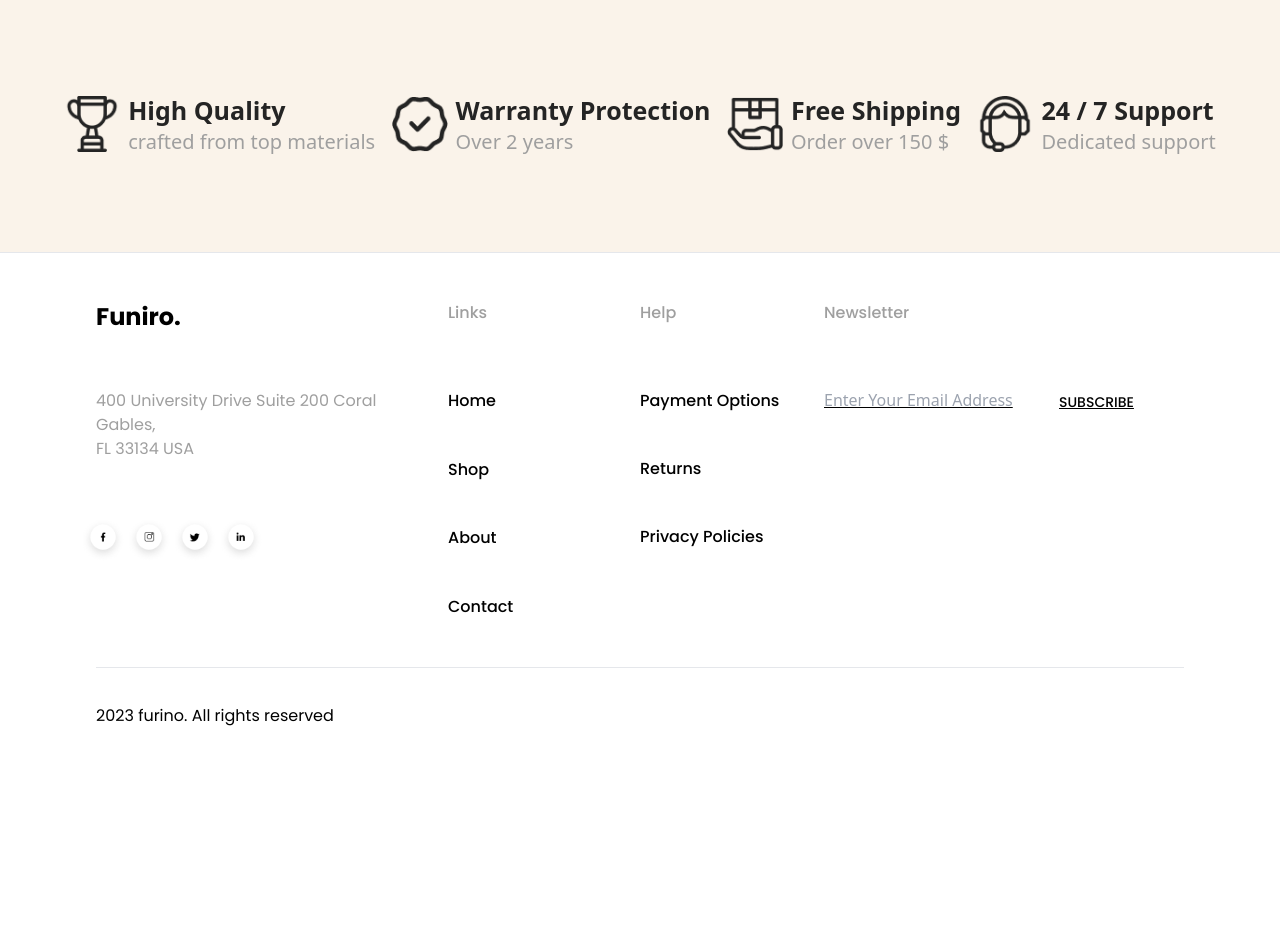
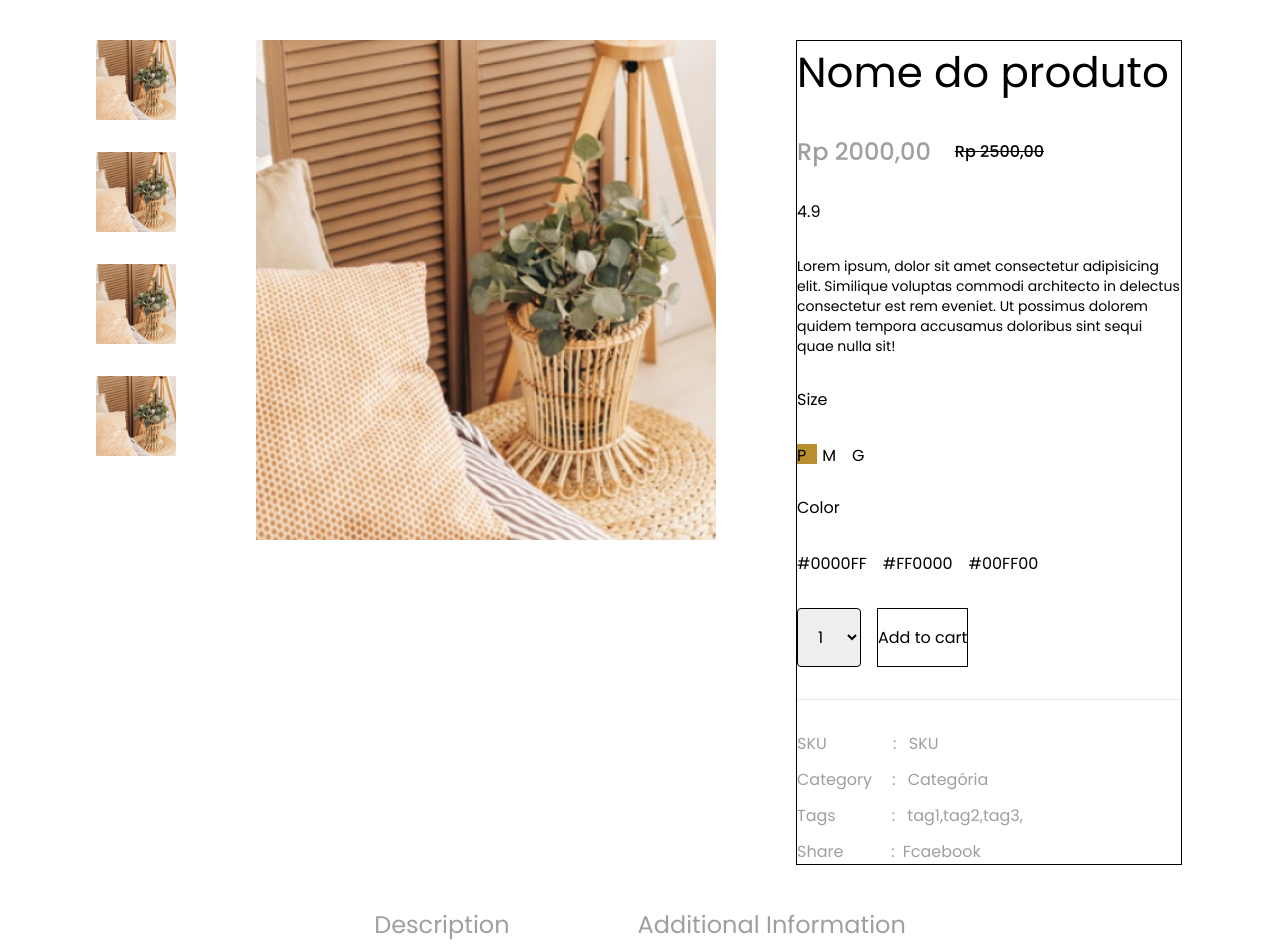
Before and after one commit to MurilloLeoni/Desafio-Semana-12, a React (Vite) app: page /product in a window 1280 px wide. Shown: the part 100-1052 px from the top of the page. Before the commit the page ends 828 px from the top, so only its background shows below. Built offline with nearby package versions, Linux system fonts and the light colour scheme; no server answers.

Commit message:
feat: finished product page

```diff
--- a/src/App.tsx
+++ b/src/App.tsx
@@ -5,6 +5,7 @@ import Home from "./pages/home/Home"
 import Contact from "./pages/contact/Contact"
 import Qualities from "./components/qualities/Qualities"
 import Shop from "./pages/shop/Shop"
+import Product from "./pages/product/Product"
 
 function App() {
 
@@ -16,6 +17,7 @@ function App() {
         <Route path="/" element={<Home />}/>
         <Route path="/shop" element={<Shop />}/>
         <Route path="/contact" element={<Contact />}/>
+        <Route path="/product" element ={<Product />}/>
       </Routes>
       <Qualities/>
       <Footer/>
--- a/src/components/listProducts/List.tsx
+++ b/src/components/listProducts/List.tsx
@@ -1,9 +1,10 @@
-import { useState, useEffect } from 'react';
-import Card from '../../components/cards/Card';
-import { Product } from '../../types/typeProduct';
-import Pagination from '../Pagination';
-import Filter from '../filter/Filter';
-import { useLocation } from 'react-router-dom';
+import { useState, useEffect } from "react";
+import Card from "../../components/cards/Card";
+import { Product } from "../../types/typeProduct";
+import Pagination from "../Pagination";
+import Filter from "../filter/Filter";
+import { useLocation } from "react-router-dom";
+import { fetchProducts } from "../../utils/fetchedProducts";
 
 const List = () => {
   const [products, setProducts] = useState<Product[]>([]);
@@ -13,10 +14,12 @@ const List = () => {
   const location = useLocation();
 
   useEffect(() => {
-    fetch('/db/db.json')
-      .then(response => response.json())
-      .then(data => setProducts(data.products))
-      .catch(error => console.error('Error fetching products:', error));
+    const getProducts = async () => {
+      const fetchedProducts = await fetchProducts();
+      setProducts(fetchedProducts);
+    };
+
+    getProducts();
   }, []);
 
   const start = offset + 1;
@@ -24,7 +27,8 @@ const List = () => {
 
   const filteredProducts = products.slice(offset, offset + currentDisplay);
 
-  const ShowFilterAndPagination = location.pathname !== '/' && location.pathname !== '/nome-do-produto';
+  const ShowFilterAndPagination =
+    location.pathname !== "/" && location.pathname !== "/nome-do-produto";
 
   return (
     <>
@@ -39,7 +43,7 @@ const List = () => {
       )}
       <div className="px-4 md:px-24 md:mt-14">
         <div className="grid grid-cols-1 sm:grid-cols-2 lg:grid-cols-4 gap-8">
-          {filteredProducts.map(product => (
+          {filteredProducts.map((product) => (
             <Card key={product.id} {...product} />
           ))}
         </div>
--- /dev/null
+++ b/src/components/singleProduct/Descriptions.tsx
@@ -0,0 +1,21 @@
+import React from "react";
+import { Product } from "../../types/typeProduct";
+
+const Descriptions = ({
+  description = {
+    short: "",
+    long: "Loren ipsum dolor sit amet consectetur adipisicing elit. Loren ipsum dolor sit amet consectetur adipisicing elit. Loren ipsum dolor sit amet consectetur adipisicing elit. Loren ipsum dolor sit amet consectetur adipisicing elit. Loren ipsum dolor sit amet consectetur adipisicing elit. Loren ipsum dolor sit amet consectetur adipisicing elit.",
+  },
+}: Product) => {
+  return (
+    <div className="px-52 font-poppins">
+      <div className="flex justify-center items-center gap-32  text-2xl text-#9F9F9F mb-9 cursor-pointer">
+        <h2>Description</h2>
+        <h2>Additional Information</h2>
+      </div>
+      <p className="text-#9F9F9F text-justify ">{description.long}</p>
+    </div>
+  );
+};
+
+export default Descriptions;
--- /dev/null
+++ b/src/components/singleProduct/Main.tsx
@@ -0,0 +1,71 @@
+import React, { useEffect, useState } from 'react'
+import { fetchProducts } from '../../utils/fetchedProducts';
+import { Product } from '../../types/typeProduct';
+
+const Main = ({
+    sku = 'SKU',
+    title = 'Nome do produto',
+    category = 'Categória',
+    tags = ['tag1', 'tag2', 'tag3'],
+    normalPrice = 'Rp 2500,00',
+    salePrice = 'Rp 2000,00',
+    description = { short: 'Lorem ipsum, dolor sit amet consectetur adipisicing elit. Similique voluptas commodi architecto in delectus consectetur est rem eveniet. Ut possimus dolorem quidem tempora accusamus doloribus sint sequi quae nulla sit!', long: 'Long descricão do produto' },
+    colors = [
+        { name: 'Azul', hex: '#0000FF' },
+        { name: 'Vermelho', hex: '#FF0000' },
+        { name: 'Verde', hex: '#00FF00' }
+    ],
+    sizes = ['P', 'M', 'G'],
+    rating = 4.9,
+    images,
+}: Product) => {
+  return (
+    <div className='flex gap-20 px-24 py-11 font-poppins'>
+        <div className='flex flex-col gap-8'>
+            <img className="w-20 h-20 object-cover" src='/src/assets/imgs/Bedroom-home.png' alt="Imagem1" />
+            <img className="w-20 h-20 object-cover" src='/src/assets/imgs/Bedroom-home.png' alt="Imagem1" />
+            <img className="w-20 h-20 object-cover" src='/src/assets/imgs/Bedroom-home.png' alt="Imagem1" />
+            <img className="w-20 h-20 object-cover" src='/src/assets/imgs/Bedroom-home.png' alt="Imagem1" />
+        </div>
+        <img className="w-[460px] h-[500px] object-cover" src='/src/assets/imgs/Bedroom-home.png' alt="Imagem1" />
+        <div className='flex flex-col gap-8 border border-black'>
+            <h1 className='text-[42px]'>{title}</h1>
+            <div className='flex gap-6 items-center'>
+                <h4 className='text-#9F9F9F font-medium text-2xl'>{salePrice}</h4>
+                <h4 className='line-through font-medium text-base'>{normalPrice}</h4>
+            </div>
+            <p>{rating}</p>
+            <p className='w-96 text-sm'>{description.short}</p>
+            <h6>Size</h6>
+            <div className='flex gap-4 bg-#B88E2F w-5 h-5'>
+                <button>{sizes[0]}</button>
+                <button>{sizes[1]}</button>
+                <button>{sizes[2]}</button>
+            </div>
+            <h6>Color</h6>
+            <div className='flex gap-4'>
+                <button>{colors[0].hex}</button>
+                <button>{colors[1].hex}</button>
+                <button>{colors[2].hex}</button>
+            </div>
+            <div className='flex gap-4'>
+            <select className='border border-black rounded px-4 py-4' name="" id="">
+                <option value="1">1</option>
+                <option value="2">2</option>
+                <option value="3">3</option>
+            </select>
+            <button className='border border-black'>Add to cart</button>
+            </div>
+            <hr />
+            <div className='text-#9F9F9F flex flex-col gap-3'>
+            <h6>SKU <span className='ml-[62px] mr-2'>:</span> {sku}</h6>
+            <h6>Category<span className='ml-5 mr-2'>:</span> {category}</h6>
+            <h6>Tags<span className='ml-14 mr-2'>:</span> {tags+`,`}</h6>
+            <h6>Share<span className='ml-12 mr-2'>:</span>Fcaebook</h6>
+            </div>
+        </div>
+    </div>
+  )
+}
+
+export default Main
--- /dev/null
+++ b/src/components/singleProduct/Related.tsx
@@ -0,0 +1,48 @@
+import { useEffect, useState } from "react";
+import Card from "../cards/Card";
+import { fetchProducts } from "../../utils/fetchedProducts";
+import { Product } from "../../types/typeProduct";
+
+const Related = () => {
+  const [products, setProducts] = useState<Product[]>([]);
+  const [visibleProducts, setVisibleProducts] = useState(4);
+
+  useEffect(() => {
+    const getProducts = async () => {
+      const fetchedProducts = await fetchProducts();
+      setProducts(fetchedProducts);
+    };
+
+    getProducts();
+  }, []);
+
+  const handleShowMore = () => {
+    setVisibleProducts((prevVisibleProducts) => prevVisibleProducts + 4);
+  };
+
+  const quantProducts = products.slice(0, visibleProducts);
+  return (
+    <>
+      <h1 className="font-poppins text-center font-medium text-4xl mt-14">
+        Related Products
+      </h1>
+      <div className="grid grid-cols-1 sm:grid-cols-2 lg:grid-cols-4 gap-8 px-4 md:px-24 md:mt-14">
+        {quantProducts.map((product) => (
+          <Card key={product.id} {...product} />
+        ))}
+      </div>
+      {visibleProducts < products.length && (
+        <div className="flex justify-center my-8">
+          <button
+            className="border border-#B88E2F text-#B88E2F font-poppins font-semibold py-3 px-20"
+            onClick={handleShowMore}
+          >
+            Show More
+          </button>
+        </div>
+      )}
+    </>
+  );
+};
+
+export default Related;
--- a/src/pages/home/OurProducts.tsx
+++ b/src/pages/home/OurProducts.tsx
@@ -1,34 +1,19 @@
-import { useState, useEffect } from 'react';
-import { useNavigate } from 'react-router-dom';
-import Card from '../../components/cards/Card';
-import { Product } from '../../types/typeProduct';
+import { useNavigate } from "react-router-dom";
+import List from "../../components/listProducts/List";
 
 const OurProducts = () => {
-  const [products, setProducts] = useState<Product[]>([]);
   const navigate = useNavigate();
 
-  useEffect(() => {
-    fetch('/db/db.json')
-      .then(response => response.json())
-      .then(data => setProducts(data.products.slice(0, 8)))
-      .catch(error => console.error('Error fetching products:', error));
-  }, []);
-
   const handleLoadMore = () => {
-    navigate('/shop');
+    navigate("/shop");
   };
 
   return (
-    <div className="px-4 md:px-24 md:mt-14">
-      <h1 className="flex justify-center pb-8 font-poppins font-bold text-[40px] leading-[48px]">Our Products</h1>
-      <div className="grid grid-cols-1 sm:grid-cols-2 lg:grid-cols-4 gap-8">
-        {products.map(product => (
-          <Card
-            key={product.id}
-            {...product}
-          />
-        ))}
-      </div>
+    <div>
+      <h1 className="text-center pb-8 pt-10 font-poppins font-bold text-[40px] leading-[48px]">
+        Our Products
+      </h1>
+      <List />
       <div className="flex justify-center mt-11">
         <button
           className="border border-#B88E2F text-#B88E2F font-poppins font-semibold text-base py-3 px-20 mb-16"
--- a/src/pages/product/Product.tsx
+++ b/src/pages/product/Product.tsx
@@ -0,0 +1,17 @@
+import React from 'react'
+import Descriptions from '../../components/singleProduct/Descriptions'
+import Main from '../../components/singleProduct/Main'
+import Related from '../../components/singleProduct/Related'
+
+const Product = () => {
+  return (
+    <div>
+      <Main/>
+      <Descriptions/>
+      <Related/>
+
+    </div>
+  )
+}
+
+export default Product
--- /dev/null
+++ b/src/utils/fetchedProducts.ts
@@ -0,0 +1,12 @@
+import { Product } from '../types/typeProduct';
+
+export const fetchProducts = async (): Promise<Product[]> => {
+  try {
+    const response = await fetch('/db/db.json');
+    const data = await response.json();
+    return data.products;
+  } catch (error) {
+    console.error('Error fetching products:', error);
+    return [];
+  }
+};
```
